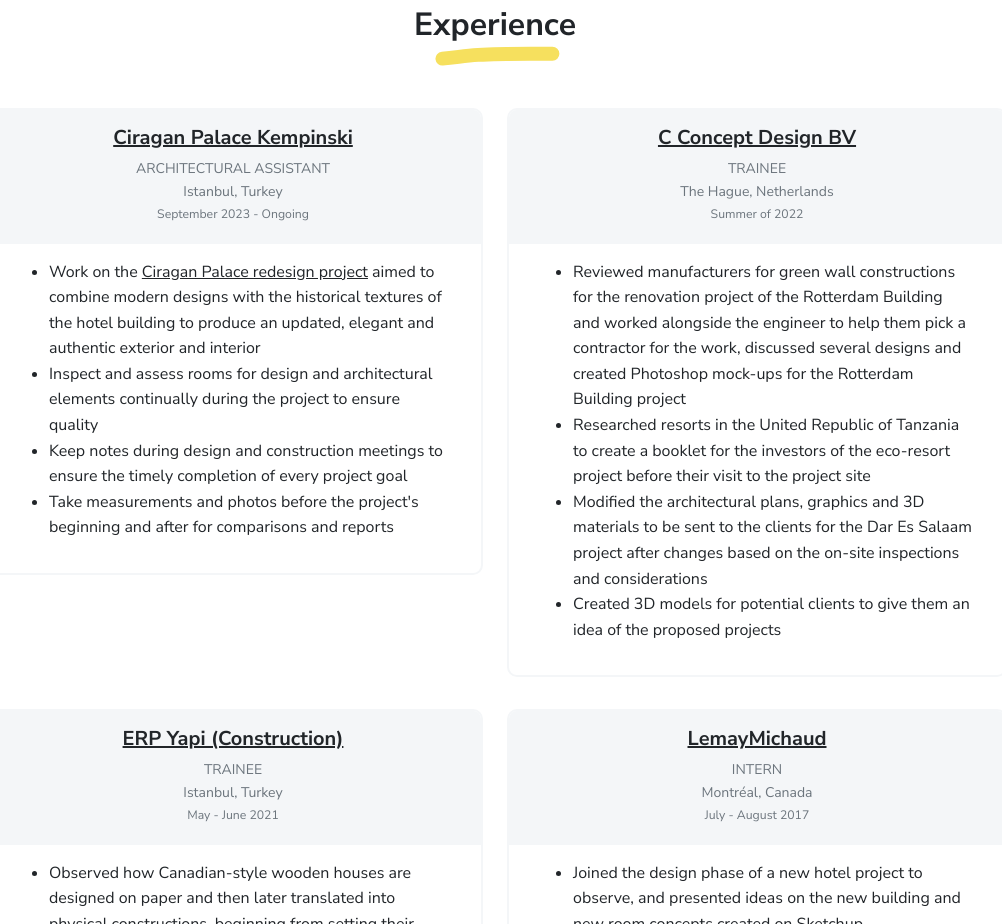
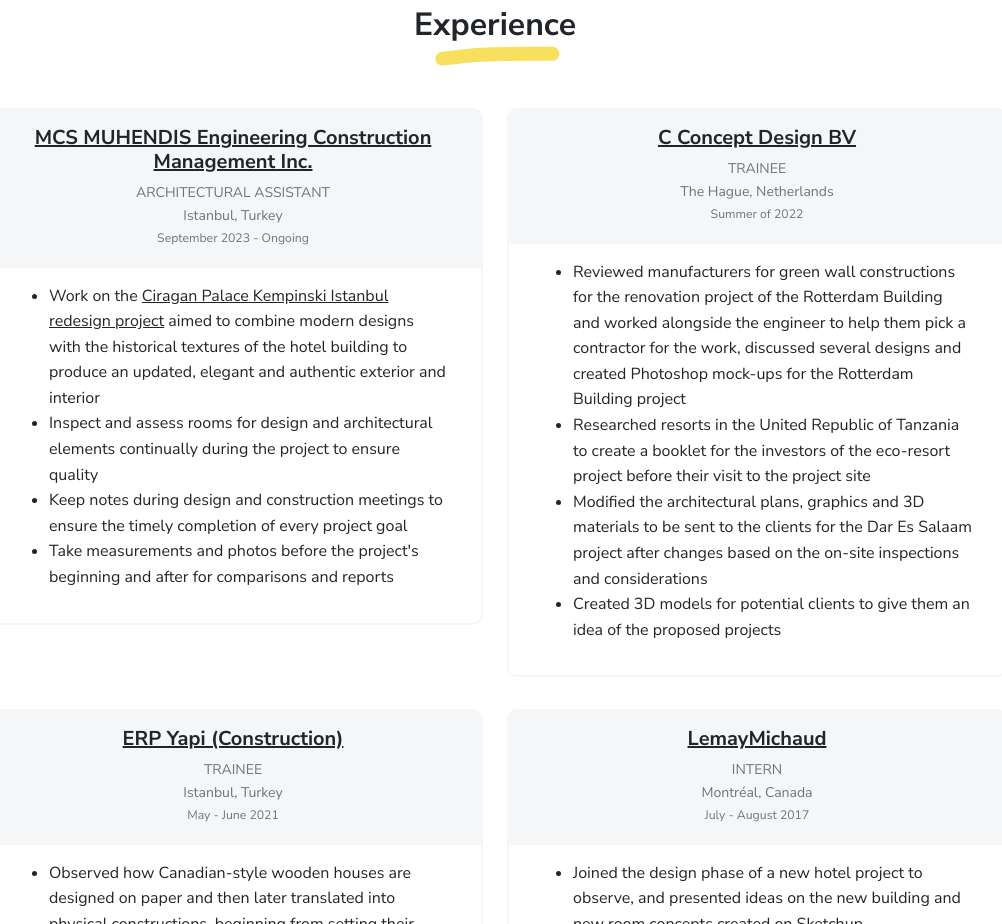
Before and after one commit to irem-erpolat/portfolio, a plain HTML site: page index.html in a window 1280 px wide. Shown: the part 1617-2541 px from the top of the page, without its empty margins (145-1147 px from the left). Drawn offline with Linux system fonts and the light colour scheme.

Commit message:
Resume fixed.

```diff
--- a/index.html
+++ b/index.html
@@ -202,7 +202,7 @@
 						<div class="card mb-3" data-aos="fade-right" data-aos-delay="100">
 							<div class="card-header px-3 py-2 text-center">
 								<div>
-									<h3 class="h5 mb-1"><a href="https://www.kempinski.com/tr/ciragan-palace" target="_blank">Ciragan Palace Kempinski</a></h3>
+									<h3 class="h5 mb-1"><a href="https://www.muhendis-mcs.com/" target="_blank">MCS MUHENDIS Engineering Construction Management Inc.</a></h3>
 									<div class="text-muted text-small">ARCHITECTURAL ASSISTANT
 										<br/>Istanbul, Turkey
 										<br/><small>September 2023 - Ongoing</small></div>
@@ -210,7 +210,7 @@
 							</div>
 							<div class="card-body px-3 py-2">
 								<ul>
-									<li>Work on the <a href="https://www.kempinski.com/en/ciragan-palace/press-room/a-brand-new-era-begins-in-the-traces-of-the-past-at-ciragan-palace-kempinski-istanbul" target="_blank">Ciragan Palace redesign project</a> aimed to combine modern designs with the historical textures of the hotel building to produce an updated, elegant and authentic exterior and interior</li>
+									<li>Work on the <a href="https://www.kempinski.com/en/ciragan-palace/press-room/a-brand-new-era-begins-in-the-traces-of-the-past-at-ciragan-palace-kempinski-istanbul" target="_blank">Ciragan Palace Kempinski Istanbul redesign project</a> aimed to combine modern designs with the historical textures of the hotel building to produce an updated, elegant and authentic exterior and interior</li>
 									<li>Inspect and assess rooms for design and architectural elements continually during the project to ensure quality</li>
 									<li>Keep notes during design and construction meetings to ensure the timely completion of every project goal</li>
 									<li>Take measurements and photos before the project's beginning and after for comparisons and reports</li>
```
Also changed, not shown: 1 other file.
